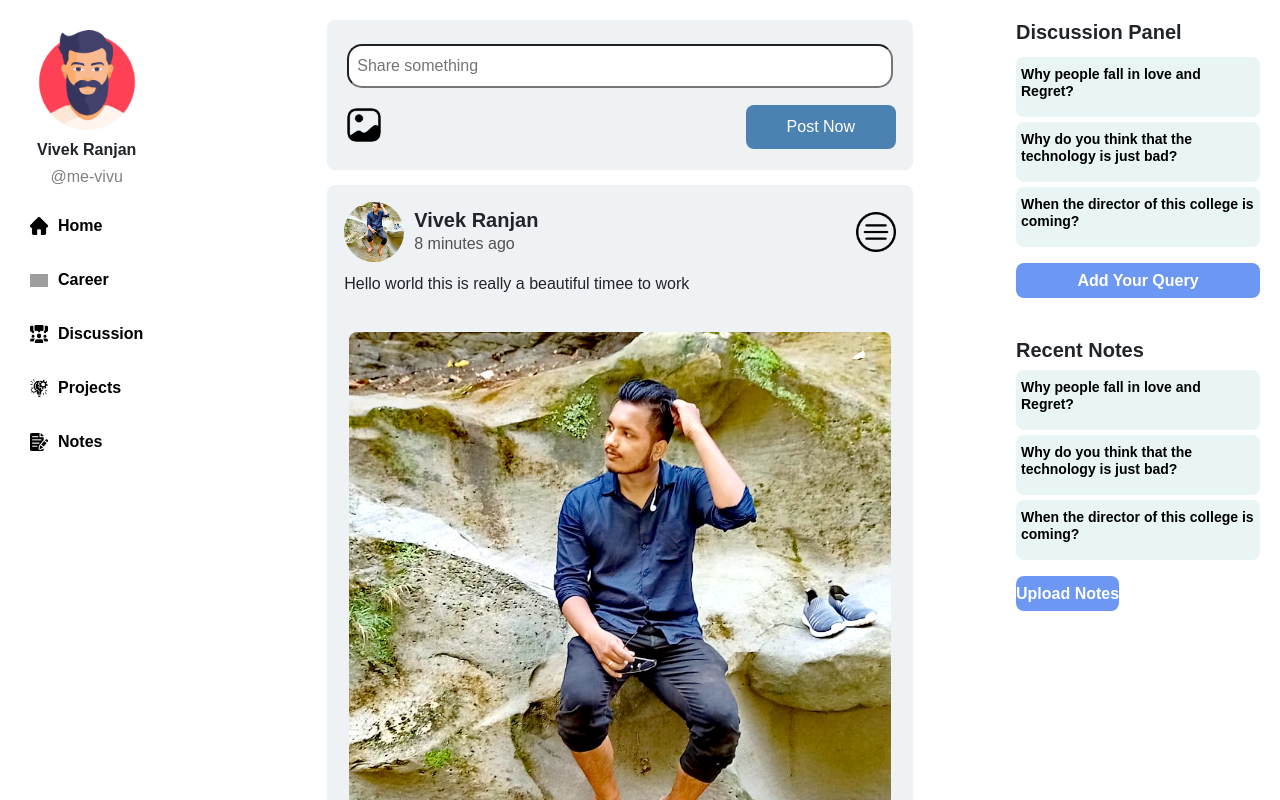
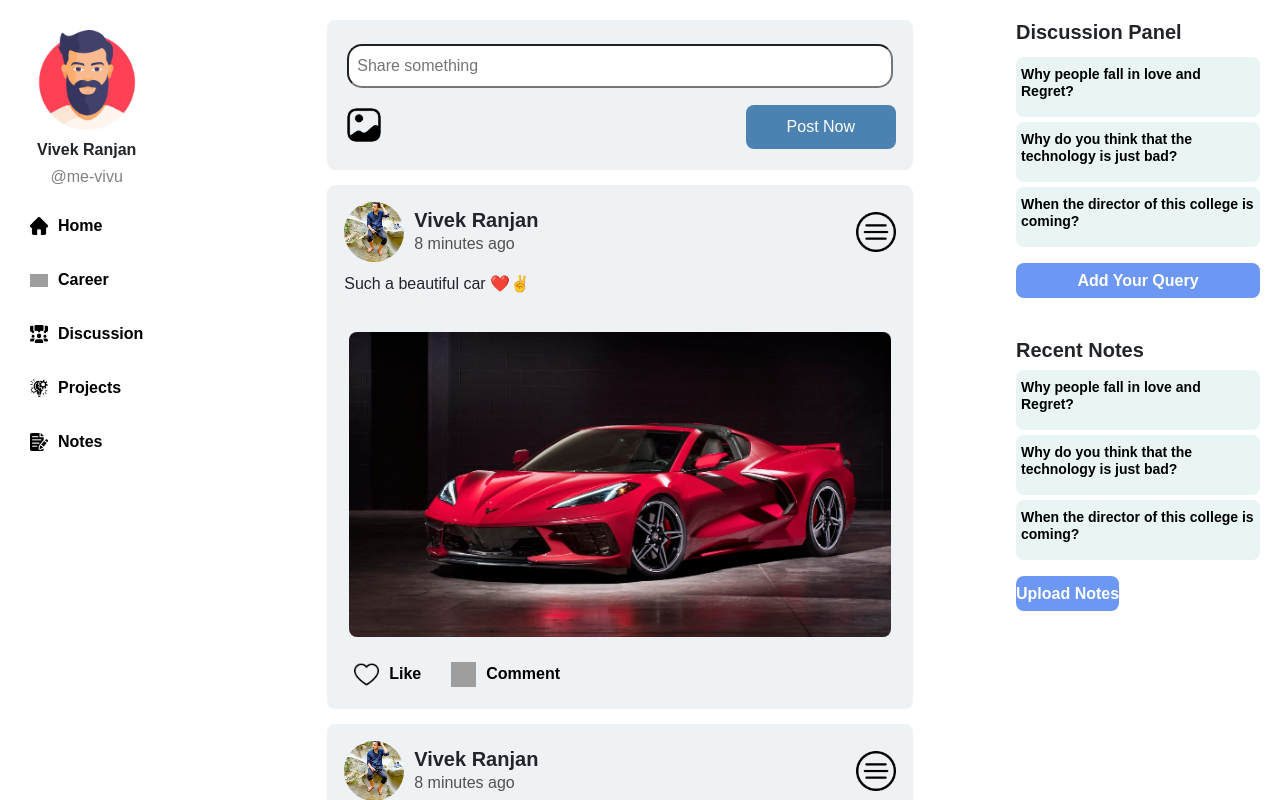
Before and after one commit to me-vivu/studentPortal, a React (Vite) app in the folder client/: page /home-page in a window 1280 px wide. Shown: the top 800 px of the page. Built offline with nearby package versions, Linux system fonts and the light colour scheme; grey boxes are pictures that could not be loaded.

Commit message:
updated image

```diff
--- a/client/src/home/navigation/nav.css
+++ b/client/src/home/navigation/nav.css
@@ -5,6 +5,7 @@
     align-items: center;
     padding: 0px;
     margin: 0px;
+    width: 100%;
 
 }
 
--- a/client/src/home/postTemp/postTemp.jsx
+++ b/client/src/home/postTemp/postTemp.jsx
@@ -3,6 +3,7 @@ import profileImg from '../../assets/img.jpg'
 import hamImg from "../../assets/ham.png"
 import like from "../../assets/like.png";
 import comment from "../../assets/comment.png"
+import car from "../../assets/car01.jpg"
 import './postTemp.css'
 
 function PostTemp(){
@@ -33,12 +34,12 @@ function PostTemp(){
 
             <div>
                 <p className="msg-text">
-                    Hello world this is really a beautiful timee to work
+                    Such a beautiful car ❤️✌️
                 </p>
             </div>
 
             <div className="img-container">
-                <img src={profileImg} alt="image" className="disp-img" />
+                <img src={car} alt="image" className="disp-img" />
 
             </div>
             <div className="action-btns">
```
Also changed, not shown: client/src/assets/car01.jpg (added).
